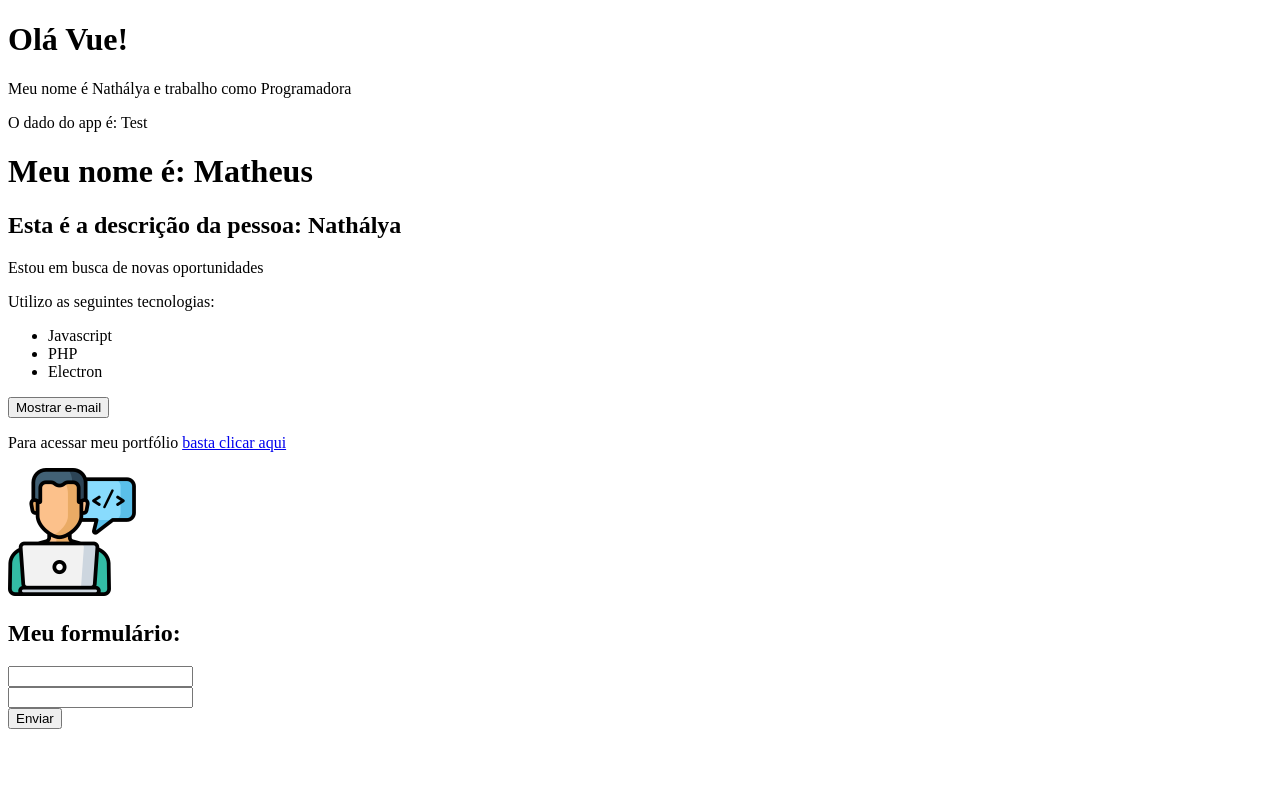
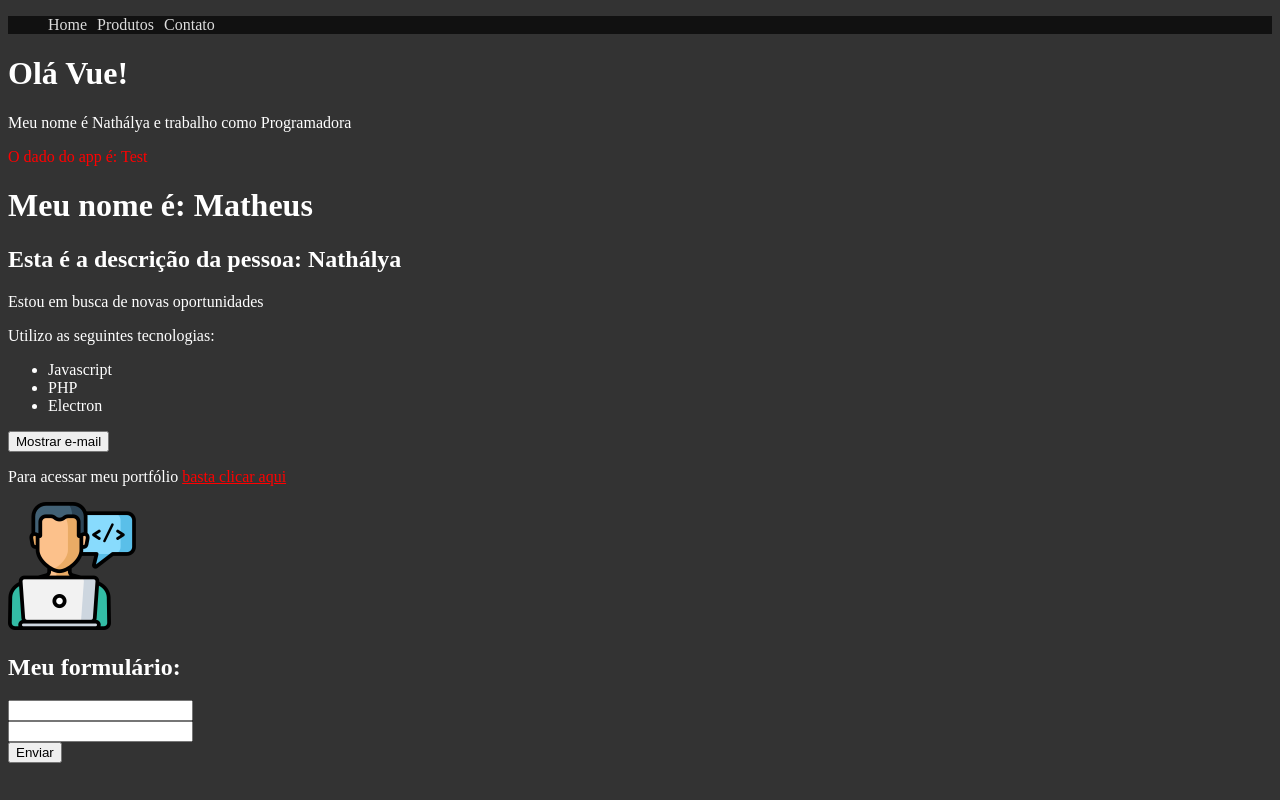
Before and after one commit to Nathgit198/Estudo-Vue-JS, a Vue app in the folder projeto_vue/: page / in a window 1280 px wide. Built offline with nearby package versions, Linux system fonts and the light colour scheme.

Commit message:
CSS scoped e CSS global

```diff
--- a/projeto_vue/src/App.vue
+++ b/projeto_vue/src/App.vue
@@ -1,13 +1,15 @@
 <template>
     <div>
+      <Header />
       <PrimeiroComponente />
-      <p>O dado do app é: {{ testando }} </p>
+      <p class="paragrafo-pai">O dado do app é: {{ testando }} </p>
       <LifeCycle />
       <Pessoa />
     </div>
 </template>
 
 <script>
+  import Header from './components/Header.vue'
   import PrimeiroComponente from './components/PrimeiroComponente.vue'
   import LifeCycle from './components/LifeCycle.vue'
   import Pessoa from './components/Pessoa.vue'
@@ -17,7 +19,8 @@
     components: {
       PrimeiroComponente,
       LifeCycle,
-      Pessoa
+      Pessoa,
+      Header
     },
     data() {
       return {
@@ -26,3 +29,14 @@
     }
   }
 </script>
+
+<style>
+  body {
+    background-color: #333;
+    color: #fff;
+  }
+
+  a {
+    color: red;
+  }
+</style>
--- /dev/null
+++ b/projeto_vue/src/components/Header.vue
@@ -0,0 +1,35 @@
+<template>
+    <ul>
+        <li><a href="">Home</a></li>
+        <li><a href="">Produtos</a></li>
+        <li><a href="">Contato</a></li>
+    </ul>
+</template>
+
+<script>
+export default {
+    name: 'Header'
+}
+</script>
+
+<style scoped>
+    ul {
+        list-style: none;
+        display: flex;
+        background-color: #111;
+    }
+
+    li {
+        margin-right: 10px;
+    }
+
+    a {
+        color: #ddd;
+        text-decoration: none;
+        transition: .5s;
+    }
+
+    a:hover {
+        color: turquoise;
+    }
+</style>
--- a/projeto_vue/src/components/Info.vue
+++ b/projeto_vue/src/components/Info.vue
@@ -45,3 +45,9 @@
         }
     }
 </script>
+
+<style>
+    .paragrafo-pai {
+        color: red;
+    }
+</style>
```
